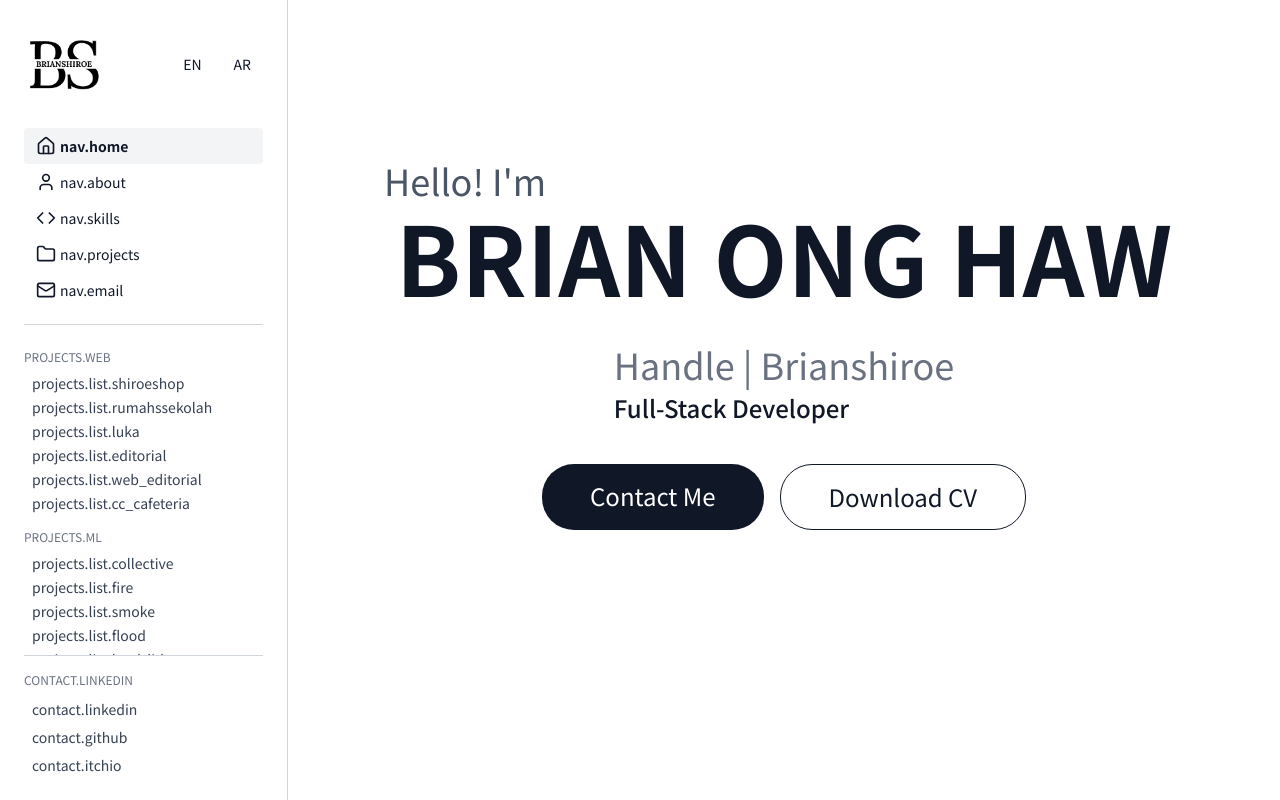
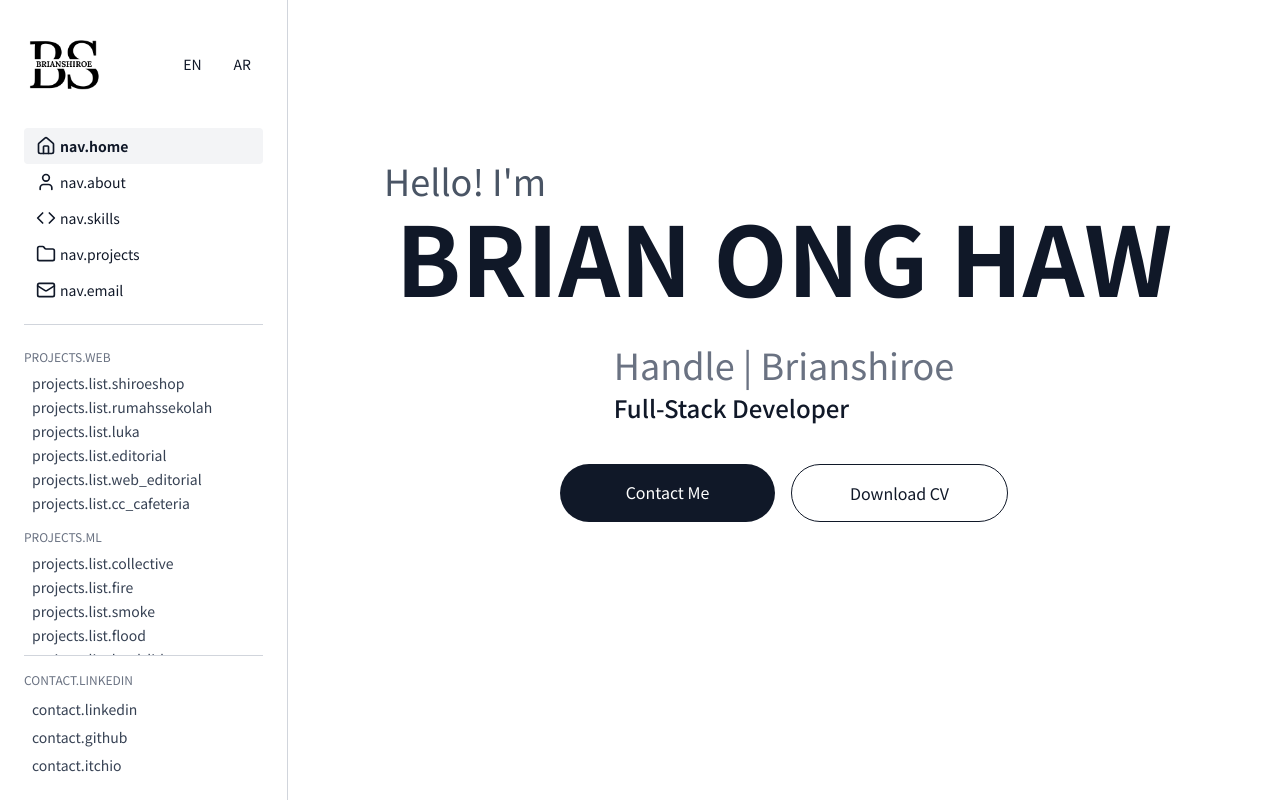
Before and after one commit to BrianShiroe/portfolio, a Next.js app: page /about/home in a window 1280 px wide. Built offline with nearby package versions, Linux system fonts and the light colour scheme.

Commit message:
[feat] home flex on smaller screen

```diff
--- a/app/[locale]/(public)/home/page.tsx
+++ b/app/[locale]/(public)/home/page.tsx
@@ -10,20 +10,23 @@ export default function HomePage() {
     <div className="flex flex-col items-center justify-center text-center py-20 px-4 bg-white">
       <p className="self-start text-4xl text-gray-600 mb-2">Hello! I'm</p>
       <h1 className="text-8xl font-bold text-gray-900 mb-2">BRIAN ONG HAW</h1>
+
       <div className="text-start mt-8">
         <p className="text-4xl text-gray-500 mb-2">Handle | Brianshiroe</p>
         <p className="text-2xl font-medium text-gray-900 mb-10">
           Full-Stack Developer
         </p>
       </div>
-      <div className="text-2xl flex flex-col sm:flex-row gap-4">
+
+      {/* Buttons Section */}
+      <div className="flex flex-col sm:flex-row gap-4 w-full max-w-md justify-center">
         <Link
           href={`/${locale}/email`}
-          className="bg-gray-900 text-white px-12 py-4 rounded-4xl hover:bg-gray-700 transition text-center"
+          className="flex-1 bg-gray-900 text-white px-8 py-4 rounded-4xl hover:bg-gray-700 transition text-center"
         >
           Contact Me
         </Link>
-        <button className="border border-gray-900 text-gray-900 px-12 py-4 rounded-4xl hover:bg-gray-100 transition">
+        <button className="flex-1 border border-gray-900 text-gray-900 px-8 py-4 rounded-4xl hover:bg-gray-100 transition">
           Download CV
         </button>
       </div>
```
